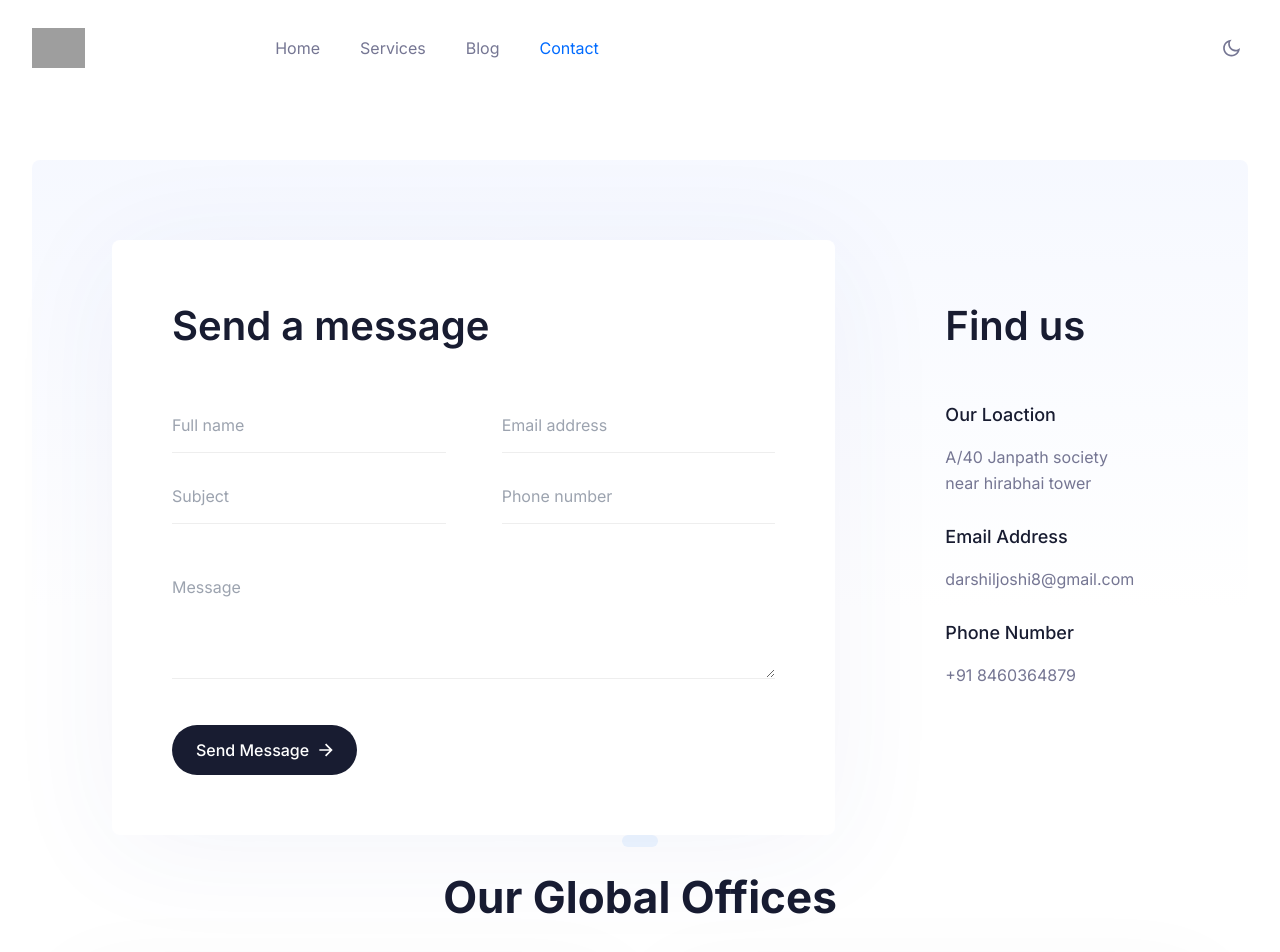
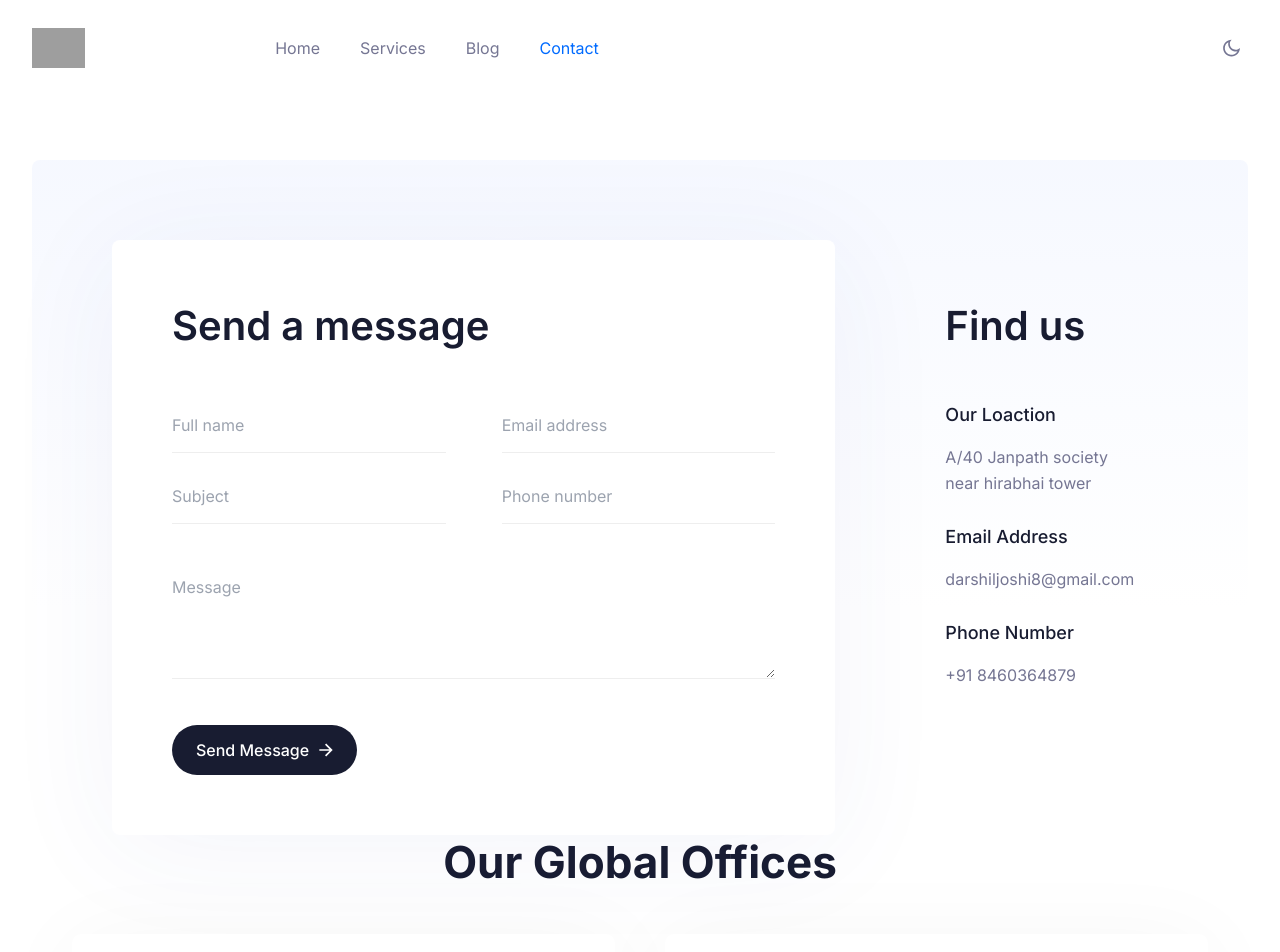
Before and after one commit to Darshiljoshi98/solid-nextjs-main, a Next.js app: page /support in a window 1280 px wide. Shown: the top 952 px of the page. Built offline with nearby package versions, Linux system fonts and the light colour scheme; grey boxes are pictures that could not be loaded.

Commit message:
button issue resolved

```diff
--- a/components/Common/SectionHeader.tsx
+++ b/components/Common/SectionHeader.tsx
@@ -8,6 +8,7 @@ type HeaderInfo = {
 };
 
 const SectionHeader = ({ headerInfo }: { headerInfo: HeaderInfo }) => {
+  debugger
   const { title, subtitle, description } = headerInfo;
 
   return (
@@ -30,15 +31,21 @@ const SectionHeader = ({ headerInfo }: { headerInfo: HeaderInfo }) => {
         transition={{ duration: 1, delay: 0.1 }}
         viewport={{ once: true }}
         className="animate_top mx-auto text-center"
-      >
+      > {title == '' ? null :
+
         <div className="mb-4 inline-block rounded-full bg-zumthor px-4.5 py-1.5 dark:border dark:border-strokedark dark:bg-blacksection">
+
           <span className="text-sectiontitle font-medium text-black dark:text-white">
             {title}
           </span>
+
         </div>
-        <h2 className="mx-auto mb-4 text-3xl font-bold text-black dark:text-white md:w-4/5 xl:w-1/2 xl:text-sectiontitle3">
-          {subtitle}
-        </h2>
+        }
+        {subtitle == '' ? null :
+          <h2 className="mx-auto mb-4 text-3xl font-bold text-black dark:text-white md:w-4/5 xl:w-1/2 xl:text-sectiontitle3">
+            {subtitle}
+          </h2>
+        }
         <p className="mx-auto md:w-4/5 lg:w-3/5 xl:w-[46%]">{description}</p>
       </motion.div>
       {/* <!-- Section Title End --> */}
```
